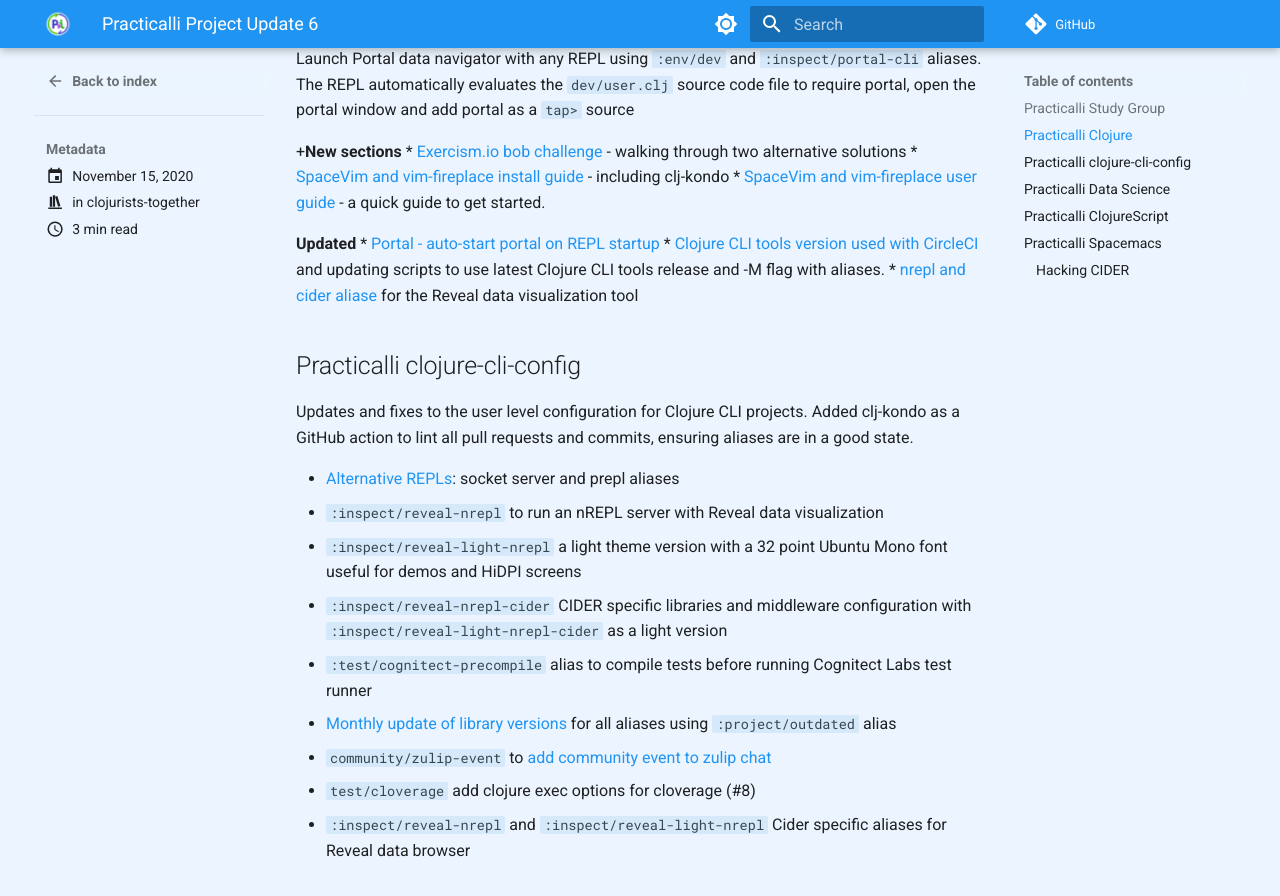
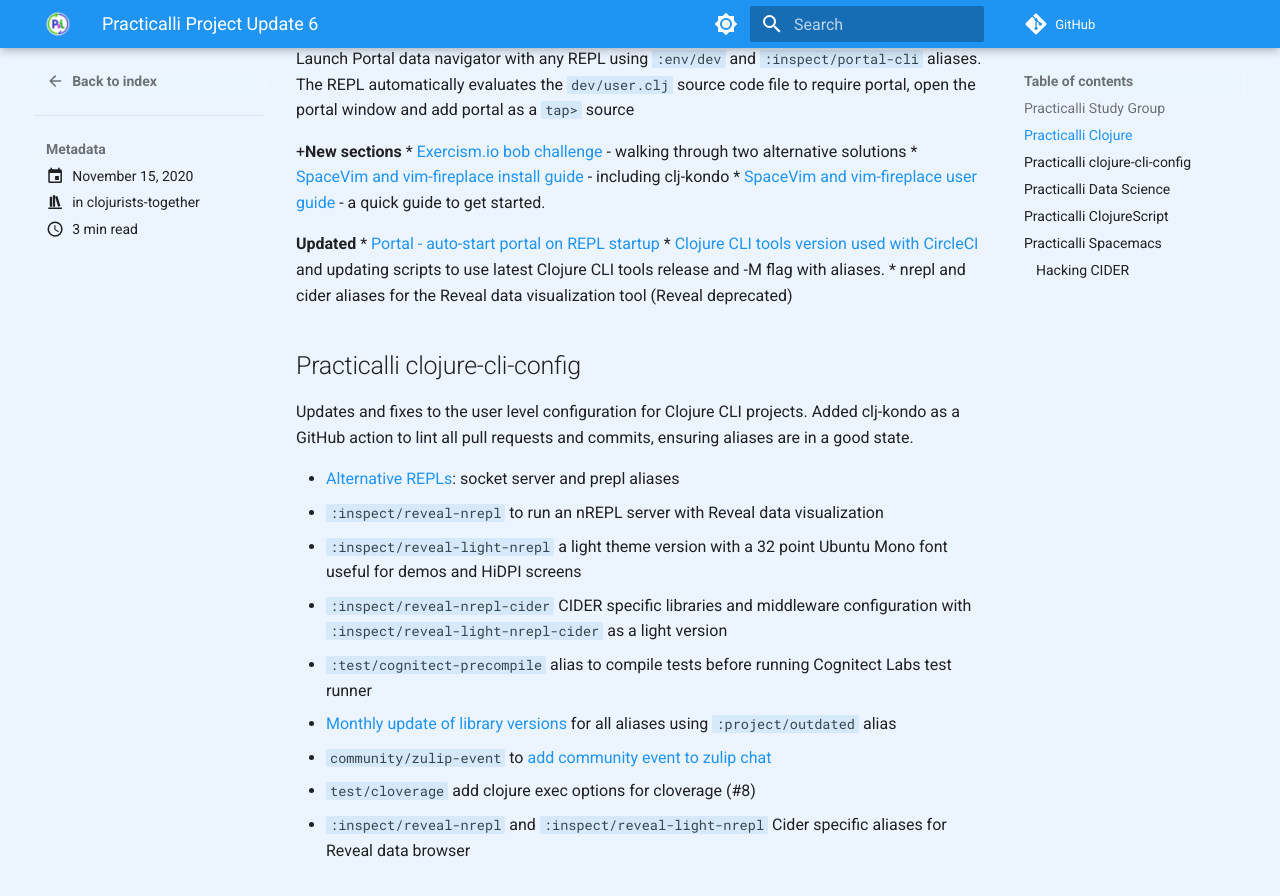
Before and after one commit to practicalli/personal-journal, an MkDocs documentation site: the page built from docs/posts/clojurists-together/2020-November-01-15.md, in a window 1280 px wide and 900 px high, scrolled down 650 px. Shown: the top 896 px of the window. Built offline with MkDocs 1.6.1 and Material for MkDocs 9.7.7, drawn with Linux system fonts in a browser that asks for light colours; comment, search, counter and statistics services are not loaded.

Commit message:
fix: portal url and reveal deprecated

```diff
--- a/docs/posts/clojurists-together/2020-November-01-15.md
+++ b/docs/posts/clojurists-together/2020-November-01-15.md
@@ -30,9 +30,9 @@ Launch Portal data navigator with any REPL using `:env/dev` and `:inspect/portal
 * [SpaceVim and vim-fireplace user guide](http://practical.li/clojure/clojure-editors/editor-user-guides/spacevim-fireplace.html) - a quick guide to get started.
 
 **Updated**
-* [Portal - auto-start portal on REPL startup](http://practical.li/clojure/clojure-tools/data-browsers/portal.html#starting-portal-on-repl-startup)
+* [Portal - auto-start portal on REPL startup](https://practical.li/clojure/data-inspector/portal/#open-portal-on-repl-startup)
 * [Clojure CLI tools version used with CircleCI](http://practical.li/clojure/continuous-integration/circle-ci/) and updating scripts to use latest Clojure CLI tools release and -M flag with aliases.
-* [nrepl and cider aliase](https://practical.li/clojure/clojure-tools/data-browsers/reveal.html) for the Reveal data visualization tool
+* nrepl and cider aliases for the Reveal data visualization tool (Reveal deprecated)
 
 
 ## Practicalli clojure-cli-config
```
